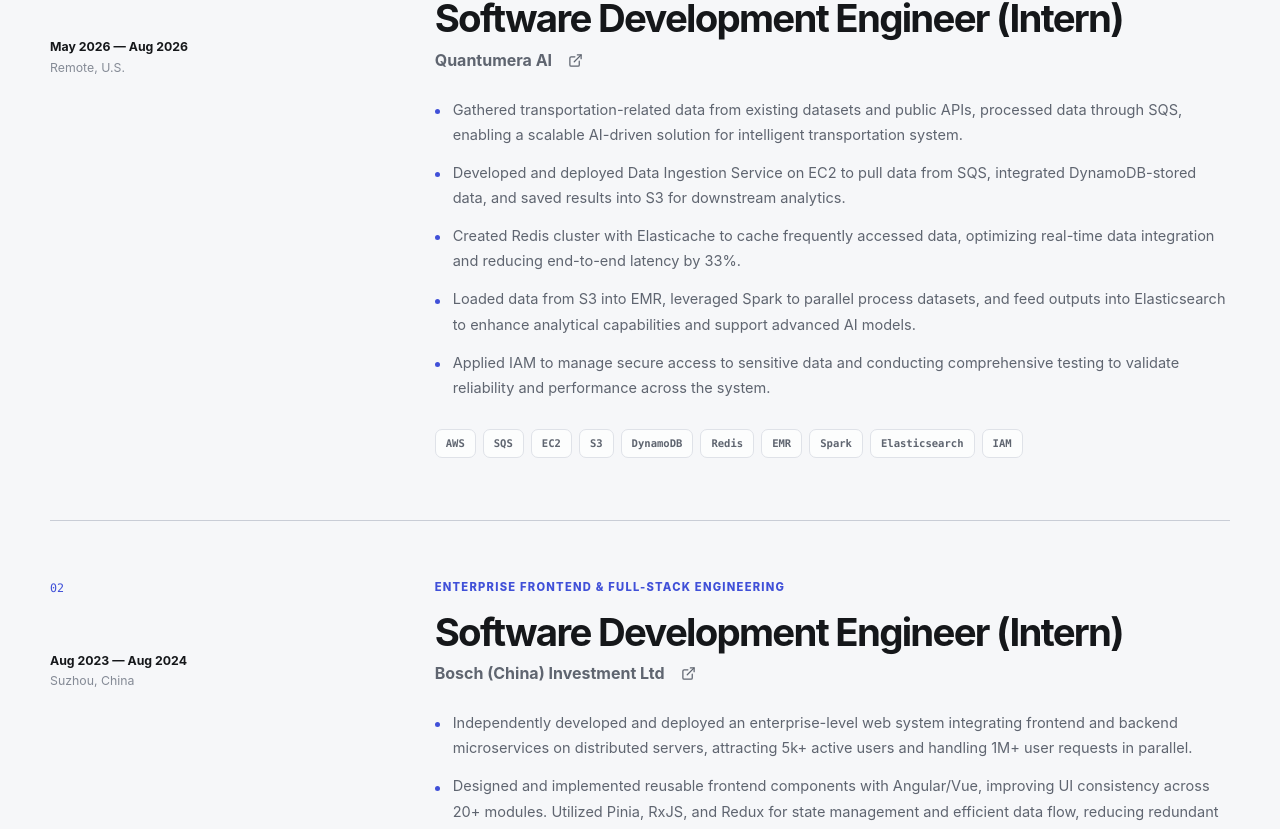
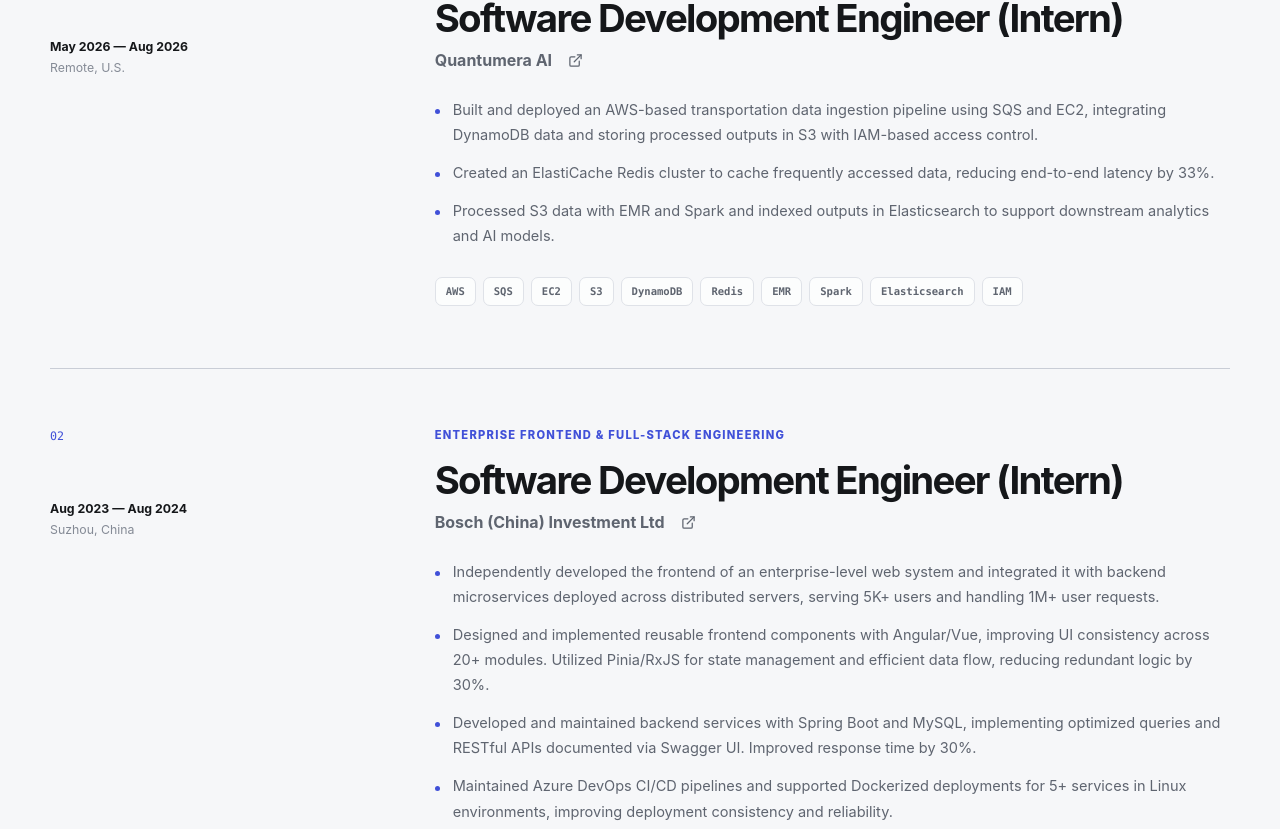
Before and after one commit to jqiwen/Portfolio, a React (Vite) app: page / in a window 1280 px wide. Shown: the part 2647-3476 px from the top of the page. Built offline with nearby package versions, Linux system fonts and the light colour scheme.

Commit message:
update experience

```diff
--- a/src/data/experience.ts
+++ b/src/data/experience.ts
@@ -18,12 +18,10 @@
     location: 'Remote, U.S.',
     focus: 'Cloud infrastructure & data systems',
     achievements: [
-    'Gathered transportation-related data from existing datasets and public APIs, processed data through SQS, enabling a scalable AI-driven solution for intelligent transportation system.',
-    'Developed and deployed Data Ingestion Service on EC2 to pull data from SQS, integrated DynamoDB-stored data, and saved results into S3 for downstream analytics.',
-    'Created Redis cluster with Elasticache to cache frequently accessed data, optimizing real-time data integration and reducing end-to-end latency by 33%.',
-    'Loaded data from S3 into EMR, leveraged Spark to parallel process datasets, and feed outputs into Elasticsearch to enhance analytical capabilities and support advanced AI models.',
-    'Applied IAM to manage secure access to sensitive data and conducting comprehensive testing to validate reliability and performance across the system.',
-    ],
+      ' Built and deployed an AWS-based transportation data ingestion pipeline using SQS and EC2, integrating DynamoDB data and storing processed outputs in S3 with IAM-based access control.' ,
+      ' Created an ElastiCache Redis cluster to cache frequently accessed data, reducing end-to-end latency by 33%.' ,
+      ' Processed S3 data with EMR and Spark and indexed outputs in Elasticsearch to support downstream analytics and AI models.'
+  ],
     technologies: [
       'AWS',
       'SQS',
@@ -45,11 +43,11 @@
     location: 'Suzhou, China',
     focus: 'Enterprise frontend & full-stack engineering',
     achievements: [
-      'Independently developed and deployed an enterprise-level web system integrating frontend and backend microservices on distributed servers, attracting 5k+ active users and handling 1M+ user requests in parallel.',
-      'Designed and implemented reusable frontend components with Angular/Vue, improving UI consistency across 20+ modules. Utilized Pinia, RxJS, and Redux for state management and efficient data flow, reducing redundant logic by 30%.',
-      'Developed backend services with Spring Boot and MySQL, implementing optimized queries and RESTful APIs documented via Swagger UI. Improved response time by 30% and reduced integration defects by 25%.',
-      'Integrated CI/CD pipelines and Dockerized deployments using GitHub Actions under Linux environments, reducing release time by 40% and ensuring distributed reliability.',
-      'Collaborated cross-functionally to design and test APIs, integrating text parsing and data normalization modules to standardize input formats and improve data consistency across services; achieved a 99% on-time delivery rate following Agile practices.',
+      ' Independently developed the frontend of an enterprise-level web system and integrated it with backend microservices deployed across distributed servers, serving 5K+ users and handling 1M+ user requests.' ,
+      ' Designed and implemented reusable frontend components with Angular/Vue, improving UI consistency across 20+ modules. Utilized Pinia/RxJS for state management and efficient data flow, reducing redundant logic by 30%.' ,
+      ' Developed and maintained backend services with Spring Boot and MySQL, implementing optimized queries and RESTful APIs documented via Swagger UI. Improved response time by 30%.' ,
+      ' Maintained Azure DevOps CI/CD pipelines and supported Dockerized deployments for 5+ services in Linux environments, improving deployment consistency and reliability.' ,
+      ' Collaborated cross-functionally to design and test APIs, integrating text parsing and data normalization modules to standardize input formats and improve data consistency across services; achieved a 99% on-time delivery rate following Agile practices.'
     ],
     technologies: [
       'Angular',
```
